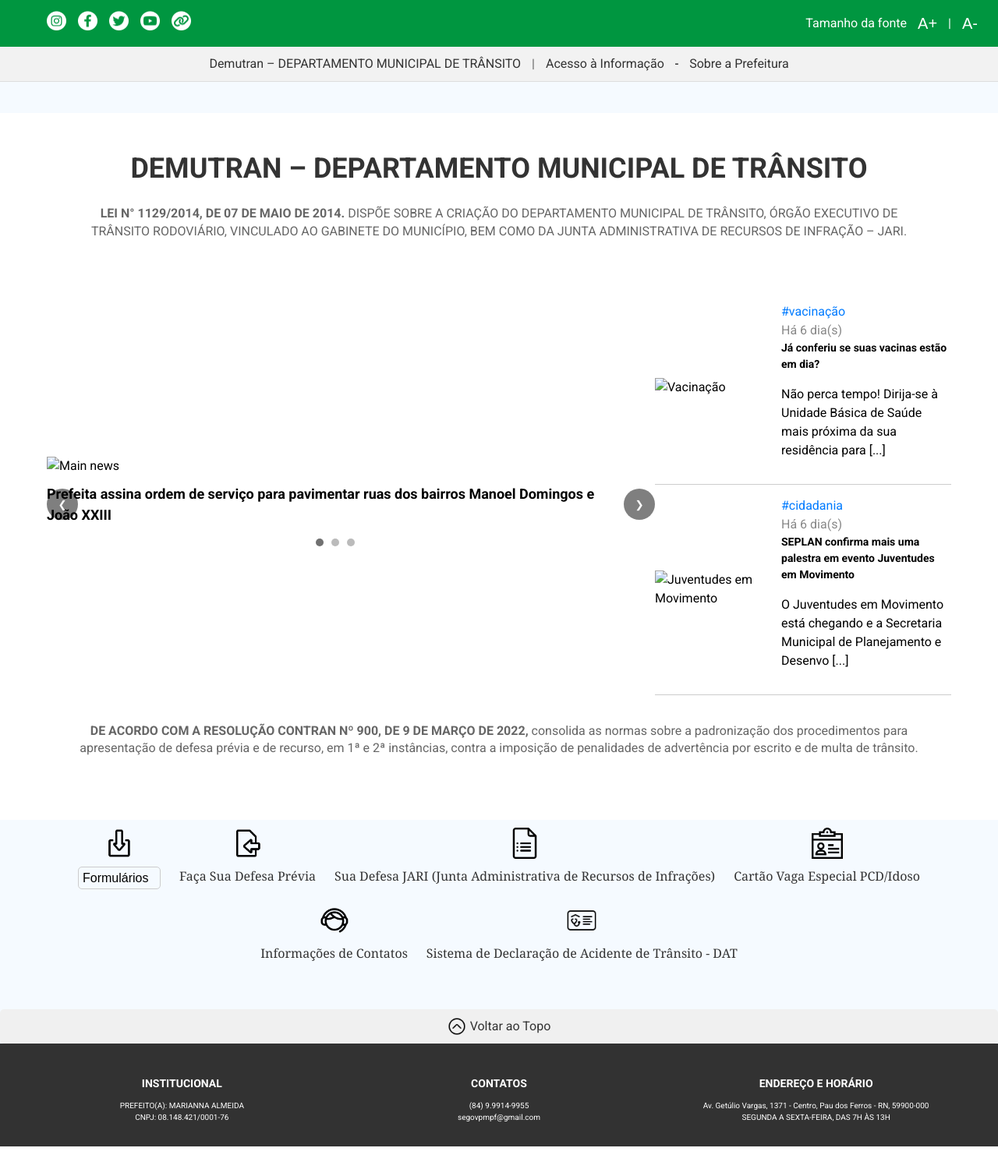
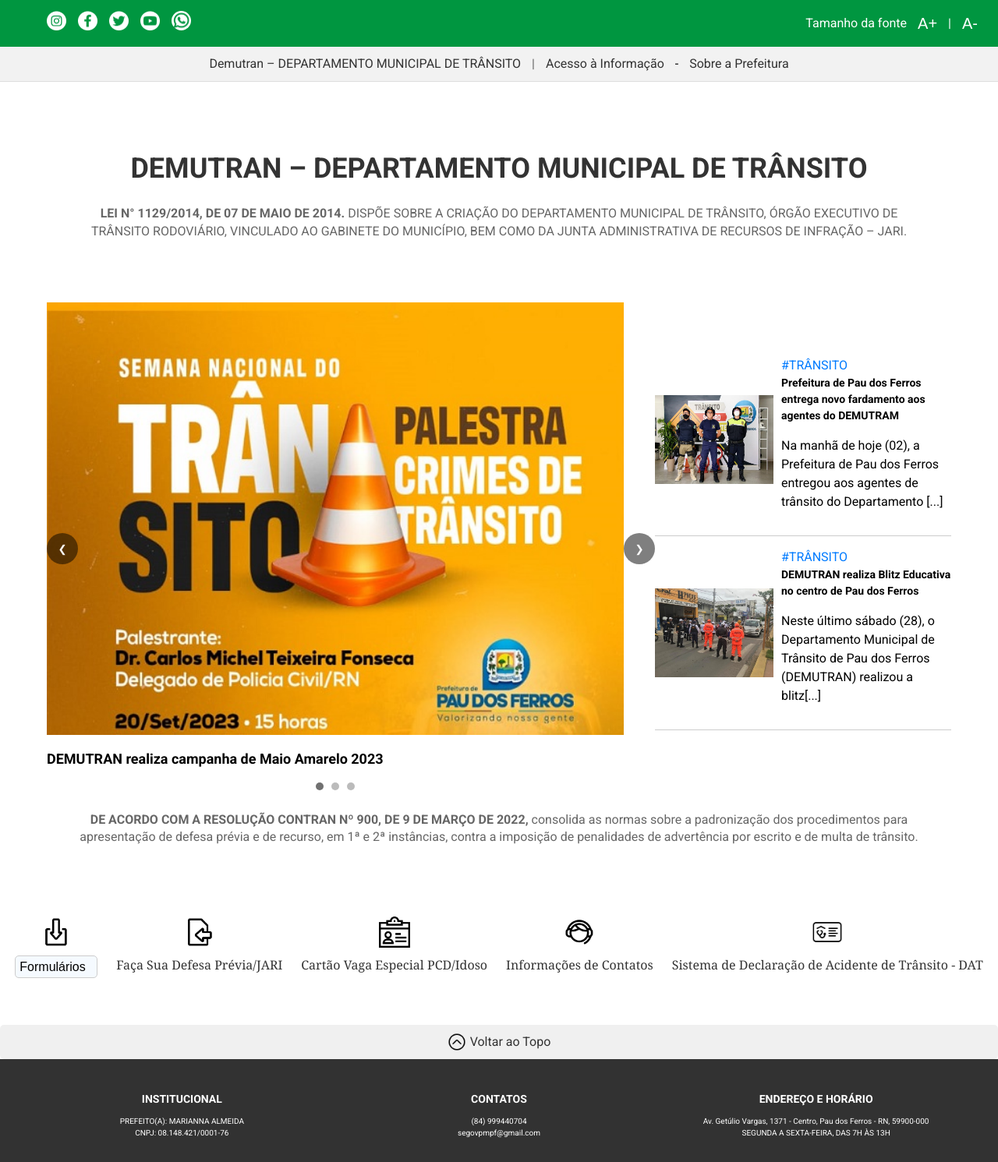
Before and after one commit to kellyson71/Demutran, a PHP site: page / in a window 1280 px wide. Shown: the whole page at 78% size. Run offline with PHP 8.4, Linux system fonts and the light colour scheme; some libraries are stand-ins or nearby versions.

Commit message:
feat: Atualizar títulos e corrigir layout das páginas do DAT e do contato, adicionei o numero eo link do zap, e na parte do DAT fiz o resto das checkbox com ocultaçao

```diff
--- a/DAT/form.html
+++ b/DAT/form.html
@@ -177,9 +177,8 @@
                     </a>
             </a>
             <a>
-                <li><a href="https://instagram.com">
-                    <img src="../assets/copy-url.png">
-                    </a>
+                <li><a href="https://wa.me/5584999440704">
+                    <img src="../assets/copy-url.png" style="border-radius: 100%;">                    </a>
             </a>
         </ul>
     </nav>
--- a/DAT/form1.html
+++ b/DAT/form1.html
@@ -139,7 +139,7 @@
         <li><a href="https://www.facebook.com/prefeituradepaudosferros/"><img src="../assets/facebook.png"></a></li>
         <li><a href="https://twitter.com/paudosferros"><img src="../assets/twitter.png"></a></li>
         <li><a href="https://www.youtube.com/c/prefeituramunicipaldepaudosferros"><img src="../assets/youtube.png"></a></li>
-        <li><a href="https://instagram.com"><img src="../assets/copy-url.png"></a></li>
+        <li><a href="https://wa.me/5584999440704"><img src="../assets/copy-url.png"></a></li>
     </ul>
 </nav>
 <div class="user-options">
@@ -324,7 +324,7 @@
 
                 <div class="form-group">
                     <label for="accidentCity">Cidade *</label>
-                    <input type="text" id="accidentCity" name="accidentCity" value="Mossoró" required>
+                    <input type="text" id="accidentCity" name="accidentCity" value="Pau dos Ferros" required>
                 </div>
 
                 <div class="form-group">
--- a/DAT/form2.html
+++ b/DAT/form2.html
@@ -254,9 +254,8 @@
                     </a>
             </a>
             <a>
-                <li><a href="https://instagram.com">
-                    <img src="../assets/copy-url.png">
-                    </a>
+                <li><a href="https://wa.me/5584999440704">
+                    <img src="../assets/copy-url.png" style="border-radius: 100%;">                    </a>
             </a>
         </ul>
     </nav>
@@ -621,6 +620,7 @@
                 <input type="text" id="seguradora" name="seguradora" disabled>
             </div>
             <div class="form-actions">
+                <button type="button" onclick="window.location.href = 'form1.html'">voltar</button>
                 <button type="button" onclick="saveFormData()">Enviar</button>
             </div>
 
--- a/DAT/form4.html
+++ b/DAT/form4.html
@@ -231,7 +231,7 @@
                 <li><a href="https://www.facebook.com/prefeituradepaudosferros/"><img src="../assets/facebook.png"></a></li>
                 <li><a href="https://twitter.com/paudosferros"><img src="../assets/twitter.png"></a></li>
                 <li><a href="https://www.youtube.com/c/prefeituramunicipaldepaudosferros"><img src="../assets/youtube.png"></a></li>
-                <li><a href="https://instagram.com"><img src="../assets/copy-url.png"></a></li>
+                <li><a href="https://wa.me/5584999440704"><img src="../assets/copy-url.png"></a></li>
             </ul>
         </nav>
         <div class="user-options">
--- a/DAT/index.html
+++ b/DAT/index.html
@@ -48,9 +48,8 @@
                         </a>
                 </a>
                 <a>
-                    <li><a href="https://instagram.com">
-                        <img src="../assets/copy-url.png">
-                        </a>
+                    <li><a href="https://wa.me/5584999440704">
+                        <img src="../assets/copy-url.png" style="border-radius: 100%;">
                 </a>
             </ul>
         </nav>
--- a/DAT/zform2 copy.html
+++ b/DAT/zform2 copy.html
@@ -151,9 +151,8 @@
                     </a>
             </a>
             <a>
-                <li><a href="https://instagram.com">
-                    <img src="../assets/copy-url.png">
-                    </a>
+                <li><a href="https://wa.me/5584999440704">
+                    <img src="../assets/copy-url.png" style="border-radius: 100%;">                    </a>
             </a>
         </ul>
     </nav>
--- a/Defesa/index.html
+++ b/Defesa/index.html
@@ -63,7 +63,7 @@
                 <li><a href="https://www.facebook.com/prefeituradepaudosferros/"><img src="../assets/facebook.png" alt="Facebook"></a></li>
                 <li><a href="https://twitter.com/paudosferros"><img src="../assets/twitter.png" alt="Twitter"></a></li>
                 <li><a href="https://www.youtube.com/c/prefeituramunicipaldepaudosferros"><img src="../assets/youtube.png" alt="YouTube"></a></li>
-                <li><a href="https://instagram.com"><img src="../assets/copy-url.png" alt="URL"></a></li>
+                <li><a href="https://wa.me/5584999440704"><img src="../assets/copy-url.png" alt="URL"></a></li>
             </ul>
         </nav>
         <div class="user-options">
--- a/JARI/index.html
+++ b/JARI/index.html
@@ -16,7 +16,7 @@
                 <li><a href="https://www.facebook.com/prefeituradepaudosferros/"><img src="../assets/facebook.png" alt="Facebook"></a></li>
                 <li><a href="https://twitter.com/paudosferros"><img src="../assets/twitter.png" alt="Twitter"></a></li>
                 <li><a href="https://www.youtube.com/c/prefeituramunicipaldepaudosferros"><img src="../assets/youtube.png" alt="YouTube"></a></li>
-                <li><a href="https://instagram.com"><img src="../assets/copy-url.png" alt="URL"></a></li>
+                <li><a href="https://wa.me/5584999440704"><img src="../assets/copy-url.png" alt="URL"></a></li>
             </ul>
         </nav>
         <div class="user-options">
--- a/PCD/index.html
+++ b/PCD/index.html
@@ -425,7 +425,7 @@
                 <li><a href="https://www.facebook.com/prefeituradepaudosferros/"><img src="../assets/facebook.png" alt="Facebook"></a></li>
                 <li><a href="https://twitter.com/paudosferros"><img src="../assets/twitter.png" alt="Twitter"></a></li>
                 <li><a href="https://www.youtube.com/c/prefeituramunicipaldepaudosferros"><img src="../assets/youtube.png" alt="YouTube"></a></li>
-                <li><a href="https://instagram.com"><img src="../assets/copy-url.png" alt="Instagram"></a></li>
+                <li><a href="https://wa.me/5584999440704"><img src="../assets/copy-url.png" alt="Instagram"></a></li>
             </ul>
         </nav>
 
--- a/contato/index.html
+++ b/contato/index.html
@@ -37,9 +37,8 @@
                         </a>
                 </a>
                 <a>
-                    <li><a href="https://instagram.com">
-                        <img src="../assets/copy-url.png">
-                        </a>
+                    <li><a href="https://wa.me/5584999440704">
+                        <img src="../assets/copy-url.png" style="border-radius: 100%;">                        </a>
                 </a>
             </ul>
         </nav>
@@ -66,6 +65,7 @@
             <p>Departamento Municipal de Trânsito e Transporte – DEMUTRAN</p>
             <p><i class="fas fa-map-marker-alt"></i> Endereço: Rua Barão do Rio Branco, 17 CEP 59.500-000 – Centro – Macau-RN</p>
             <p><i class="fas fa-phone-alt"></i> Telefone: (84) 3521-6650</p>
+            <p><i class="fab fa-whatsapp"></i> Whatsapp: (84) 9944-0704</p>
             <p><i class="far fa-envelope"></i> E-mail: DEMUTRAN@macau.gov.rn.br</p>
             <form action="#" method="post">
                 <label for="nome"><i class="fas fa-user"></i> Seu nome:</label>
--- a/index.html
+++ b/index.html
@@ -19,7 +19,7 @@
                 <li><a href="https://www.facebook.com/prefeituradepaudosferros/"><img src="./assets/facebook.png" alt="Facebook"></a></li>
                 <li><a href="https://twitter.com/paudosferros"><img src="./assets/twitter.png" alt="Twitter"></a></li>
                 <li><a href="https://www.youtube.com/c/prefeituramunicipaldepaudosferros"><img src="./assets/youtube.png" alt="YouTube"></a></li>
-                <li><a href="https://instagram.com"><img src="./assets/copy-url.png" alt="Instagram"></a></li>
+                <li><a href="https://wa.me/5584999440704"><img src="../assets/copy-url.png" style="border-radius: 100%;"></a></li>
             </ul>
         </nav>
         <div class="user-options">
@@ -58,21 +58,19 @@
                     </div>
                     <div class="sidebar">
                         <div class="news-item">
-                            <img src="https://via.placeholder.com/400x200" alt="Vacinação">
+                            <img src="./assets/capa4.jpg" alt="Vacinação">
                             <div class="text">
-                                <div class="tags">#vacinação</div>
-                                <div class="date">Há 6 dia(s)</div>
-                                <div class="caption">Já conferiu se suas vacinas estão em dia?</div>
-                                <p>Não perca tempo! Dirija-se à Unidade Básica de Saúde mais próxima da sua residência para [...]</p>
+                                <div class="tags">#TRÂNSITO</div>
+                                <div class="caption">Prefeitura de Pau dos Ferros entrega novo fardamento aos agentes do DEMUTRAM</div>
+                                <p>Na manhã de hoje (02), a Prefeitura de Pau dos Ferros entregou aos agentes de trânsito do Departamento [...] </p>
                             </div>
                         </div>
                         <div class="news-item">
-                            <img src="https://via.placeholder.com/400x200" alt="Juventudes em Movimento">
+                            <img src="./assets/capa5.jpg" alt="Juventudes em Movimento">
                             <div class="text">
-                                <div class="tags">#cidadania</div>
-                                <div class="date">Há 6 dia(s)</div>
-                                <div class="caption">SEPLAN confirma mais uma palestra em evento Juventudes em Movimento</div>
-                                <p>O Juventudes em Movimento está chegando e a Secretaria Municipal de Planejamento e Desenvo [...]</p>
+                                <div class="tags">#TRÂNSITO </div>
+                                <div class="caption">DEMUTRAN realiza Blitz Educativa no centro de Pau dos Ferros</div>
+                                <p>Neste último sábado (28), o Departamento Municipal de Trânsito de Pau dos Ferros (DEMUTRAN) realizou a blitz[...]</p>
                             </div>
                         </div>
                         <!-- <div class="news-item">
@@ -111,15 +109,15 @@
         <div class="option">
             <a href="./Defesa/index.html">
                 <img src="./assets/arquivo.png" alt="Faça Sua Defesa Prévia">
-                <span>Faça Sua Defesa Prévia</span>
+                <span>Faça Sua Defesa Prévia/JARI</span>
             </a>
         </div>
-        <div class="option">
+        <!-- <div class="option">
             <a href="#" id="jariLink">
                 <img src="./assets/formularios-do-google.png" alt="Defesa JARI">
                 <span>Sua Defesa JARI (Junta Administrativa de Recursos de Infrações)</span>
             </a>
-        </div>
+        </div> -->
 
         <script>
             document.getElementById('jariLink').addEventListener('click', function(event) {
@@ -175,7 +173,7 @@
             </div>
             <div class="footer-section">
                 <h2>CONTATOS</h2>
-                <p>(84) 9.9914-9955</p>
+                <p>(84) 999440704</p>
                 <p>segovpmpf@gmail.com</p>
             </div>
             <div class="footer-section">
@@ -191,16 +189,16 @@
     document.addEventListener("DOMContentLoaded", function() {
         const newsList = [
             {
-                img: "https://via.placeholder.com/800x400",
-                caption: "Prefeita assina ordem de serviço para pavimentar ruas dos bairros Manoel Domingos e João XXIII"
+            img: "./assets/capa2.jpg?resize=800,400",
+            caption: "DEMUTRAN realiza campanha de Maio Amarelo 2023"
             },
             {
-                img: "https://via.placeholder.com/800x400",
-                caption: "Nova escola é inaugurada no bairro Central"
+            img: "./assets/capa3.jpg?resize=800,400",
+            caption: "DEMUTRAN implanta talonário eletrônico para agilizar atendimento à população"
             },
             {
-                img: "https://via.placeholder.com/800x400",
-                caption: "Campanha de vacinação contra a gripe começa na próxima semana"
+            img: "./assets/amaerelo.jpg?resize=800,400",
+            caption: "CRIMES DE TRÂNSITO: DEMUTRAN promove palestra para profissionais que atuam na área"
             }
         ];
 
--- a/style.css
+++ b/style.css
@@ -2,10 +2,10 @@
 
 :root {
     --gray-1: #CED4DA;
-    --gray-2: #6C757D;
+    --gray-2: #bbd3e9;
     --blue-1: #0DCAF0;
     --blue-2: #f5faff;
-    --background: #f5faff;
+    /* --background: #ffaf021e; */
     --font-primary: 'Roboto', sans-serif;
     --font-secondary: 'Georgia', serif;
 }
```
Also changed, not shown: DAT/form3.html (+21 -4 lines), assets/amaerelo.jpg (added), assets/capa2.jpg (added), assets/capa3.jpg (added), assets/capa4.jpg (added), assets/capa5.jpg (added), assets/copy-url.png.
